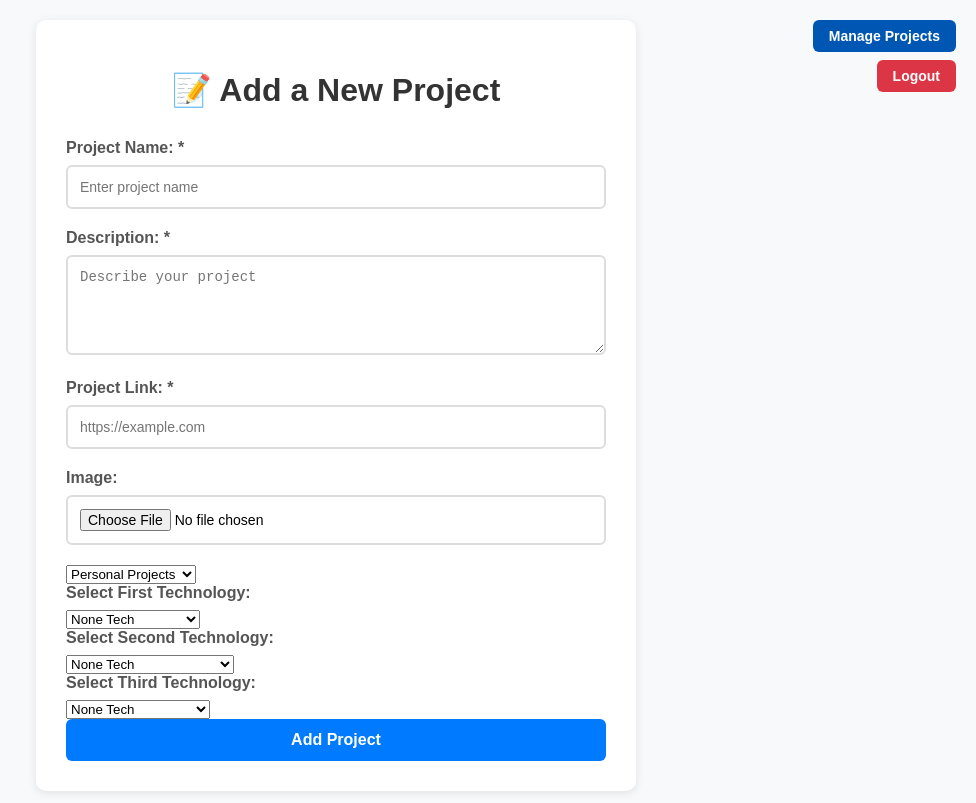
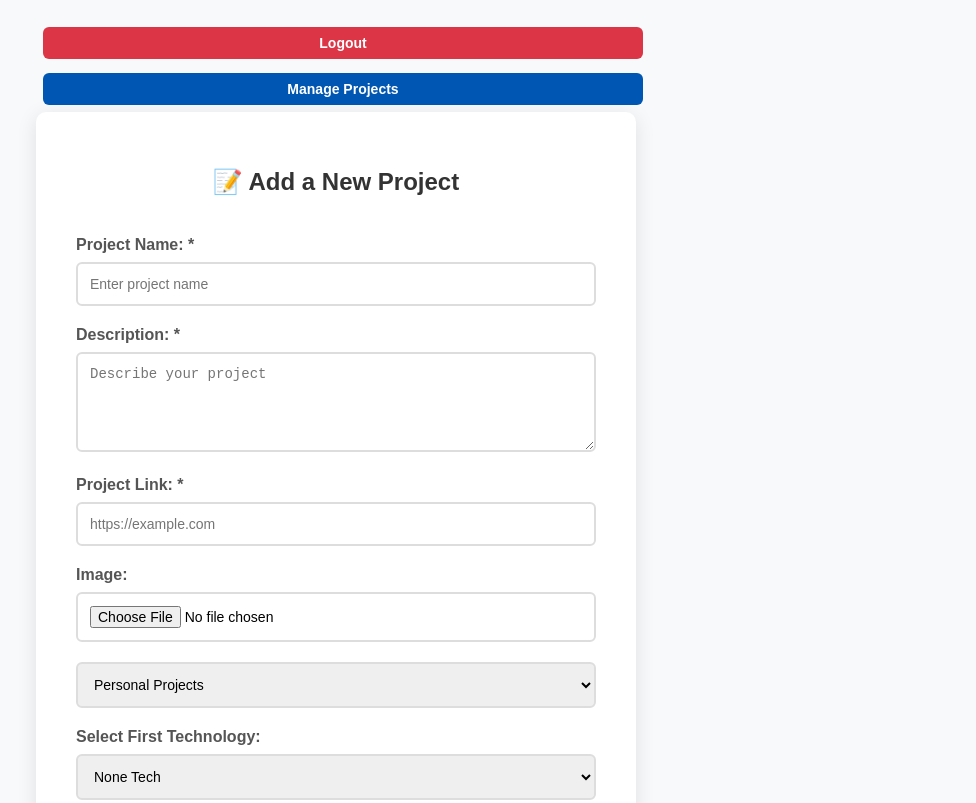
Before and after one commit to danielcamisi/MyNewAPI, a website: page index.html in a window 1280 px wide. Shown: the top 803 px of the page, without its empty margins (304-1280 px from the left). Drawn offline with Linux system fonts and the light colour scheme; sample sign-in values are in the browser's storage.

Commit message:
improoving style

```diff
--- a/index.html
+++ b/index.html
@@ -15,14 +15,15 @@
       }
       .container {
         background: white;
-        padding: 30px;
+        padding: 40px;
         border-radius: 10px;
-        box-shadow: 0 2px 10px rgba(0, 0, 0, 0.1);
+        box-shadow: 0 4px 20px rgba(0, 0, 0, 0.1);
       }
       h1 {
         color: #333;
         text-align: center;
-        margin-bottom: 30px;
+        margin-bottom: 40px;
+        font-size: 24px;
       }
       label {
         display: block;
@@ -31,7 +32,8 @@
         color: #555;
       }
       input,
-      textarea {
+      textarea,
+      select {
         width: 100%;
         padding: 12px;
         margin-bottom: 20px;
@@ -39,9 +41,11 @@
         border-radius: 6px;
         box-sizing: border-box;
         font-size: 14px;
+        transition: border-color 0.3s;
       }
       input:focus,
-      textarea:focus {
+      textarea:focus,
+      select:focus {
         border-color: #007bff;
         outline: none;
       }
@@ -59,6 +63,7 @@
         cursor: pointer;
         font-size: 16px;
         font-weight: bold;
+        transition: background-color 0.3s;
       }
       button:hover {
         background: #0056b3;
@@ -67,24 +72,30 @@
         background: #6c757d;
         cursor: not-allowed;
       }
-      .logout-btn {
-        position: absolute;
-        top: 60px;
+      .logout-btn,
+      .redirect-btn {
+        margin:0.5em;
+        top: 20px;
         right: 20px;
-
-        width: auto;
-        background: #dc3545;
         padding: 8px 16px;
         font-size: 14px;
+        border: none;
+        border-radius: 6px;
+        color: white;
+        cursor: pointer;
+        transition: background-color 0.3s;
+      }
+      .logout-btn {
+        background: #dc3545;
+      }
+      .logout-btn:hover {
+        background: #c82333;
       }
       .redirect-btn {
-        position: absolute;
-        top: 20px;
-        right: 20px;
-        width: auto;
         background: #0056b3;
-        padding: 8px 16px;
-        font-size: 14px;
+      }
+      .redirect-btn:hover {
+        background: #004085;
       }
       .error {
         color: #dc3545;
@@ -92,12 +103,19 @@
         margin-top: -15px;
         margin-bottom: 15px;
       }
+      select {
+        option {
+          padding: 10px;
+        }
+      }
     </style>
   </head>
   <body>
     <button class="logout-btn" onclick="logout()">Logout</button>
 
-    <button class="redirect-btn" onclick="manageProjects()">Manage Projects</button>
+    <button class="redirect-btn" onclick="manageProjects()">
+      Manage Projects
+    </button>
 
     <div class="container">
       <h1>📝 Add a New Project</h1>
```
Also changed, not shown: uploads/image-1766807551741-502631462.jpg (added).
